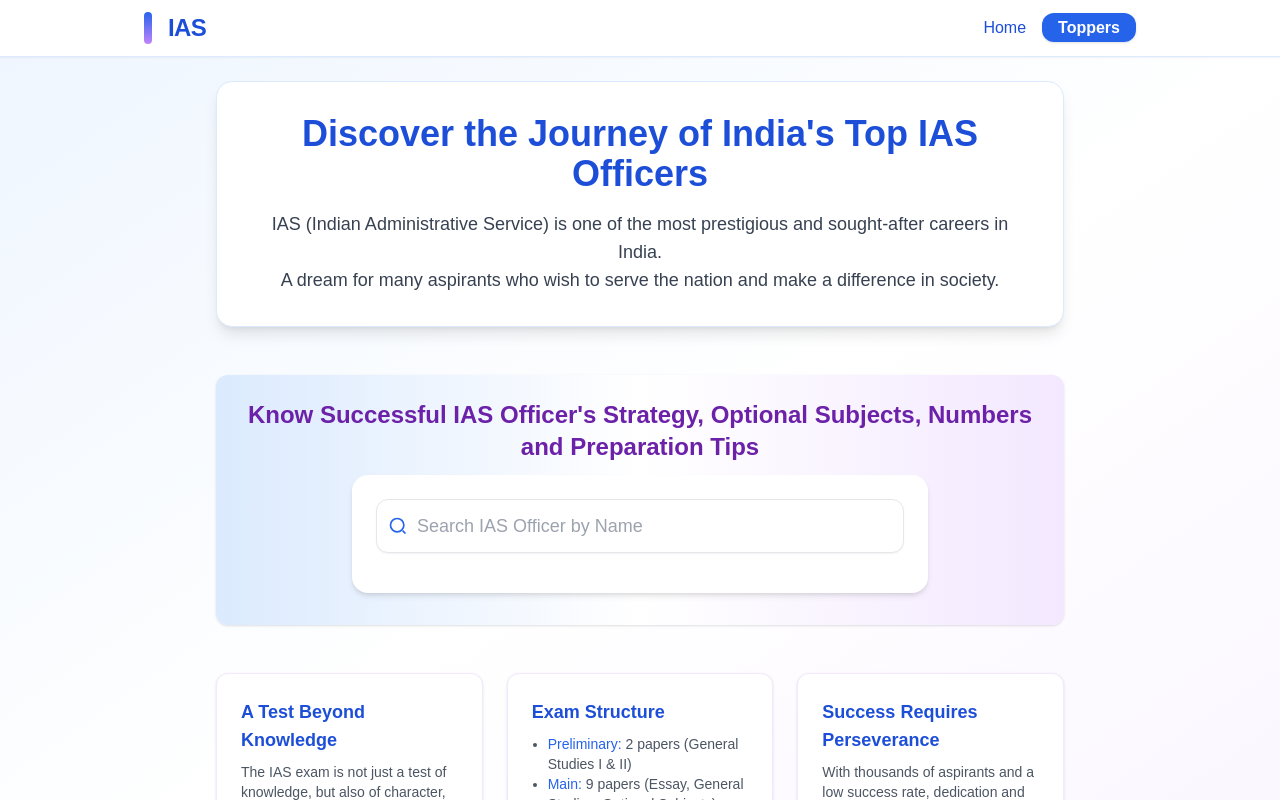
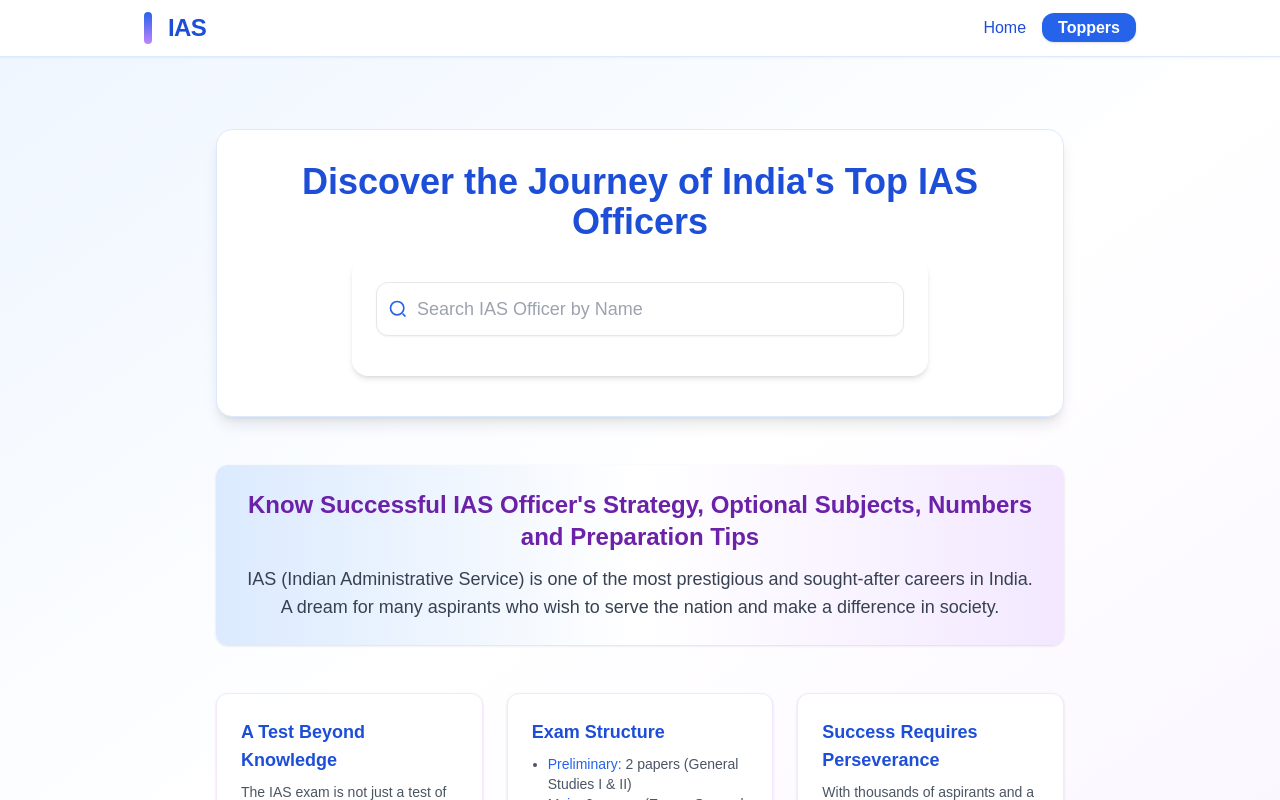
Before and after one commit to KumarPrafull/ias-search, a Next.js app: page / in a window 1280 px wide. Shown: the top 800 px of the page. Built offline with nearby package versions, Linux system fonts and the light colour scheme.

Commit message:
homepage arrangement

```diff
--- a/app/page.tsx
+++ b/app/page.tsx
@@ -5,16 +5,14 @@ export default function Home() {
     <main className="min-h-screen bg-gradient-to-br from-blue-50 via-white to-purple-50">
       <div className="max-w-4xl mx-auto p-6">
         {/* HERO SECTION */}
-        <section className="mb-8">
-          <div className="bg-white rounded-2xl shadow-lg p-8 border border-blue-100">
+        <section className="flex flex-col items-center justify-center my-12">
+          <div className="bg-white rounded-2xl shadow-lg p-8 border border-blue-100 flex flex-col items-center w-full">
             <h1 className="text-3xl md:text-4xl font-extrabold text-blue-700 mb-4 text-center">
               Discover the Journey of India&apos;s Top IAS Officers
             </h1>
-            <p className="text-gray-700 text-lg text-center">
-              IAS (Indian Administrative Service) is one of the most prestigious and sought-after careers in India.
-              <br />
-              A dream for many aspirants who wish to serve the nation and make a difference in society.
-            </p>
+            <div className="w-full max-w-xl">
+              <Search />
+            </div>
           </div>
         </section>
 
@@ -24,9 +22,11 @@ export default function Home() {
             <h2 className="text-xl md:text-2xl font-semibold mb-3 text-purple-800 text-center">
               Know Successful IAS Officer&apos;s Strategy, Optional Subjects, Numbers and Preparation Tips
             </h2>
-            <div className="w-full max-w-xl">
-              <Search />
-            </div>
+            <p className="text-gray-700 text-lg text-center">
+              IAS (Indian Administrative Service) is one of the most prestigious and sought-after careers in India.
+              <br />
+              A dream for many aspirants who wish to serve the nation and make a difference in society.
+            </p>
           </div>
         </section>
 
```
